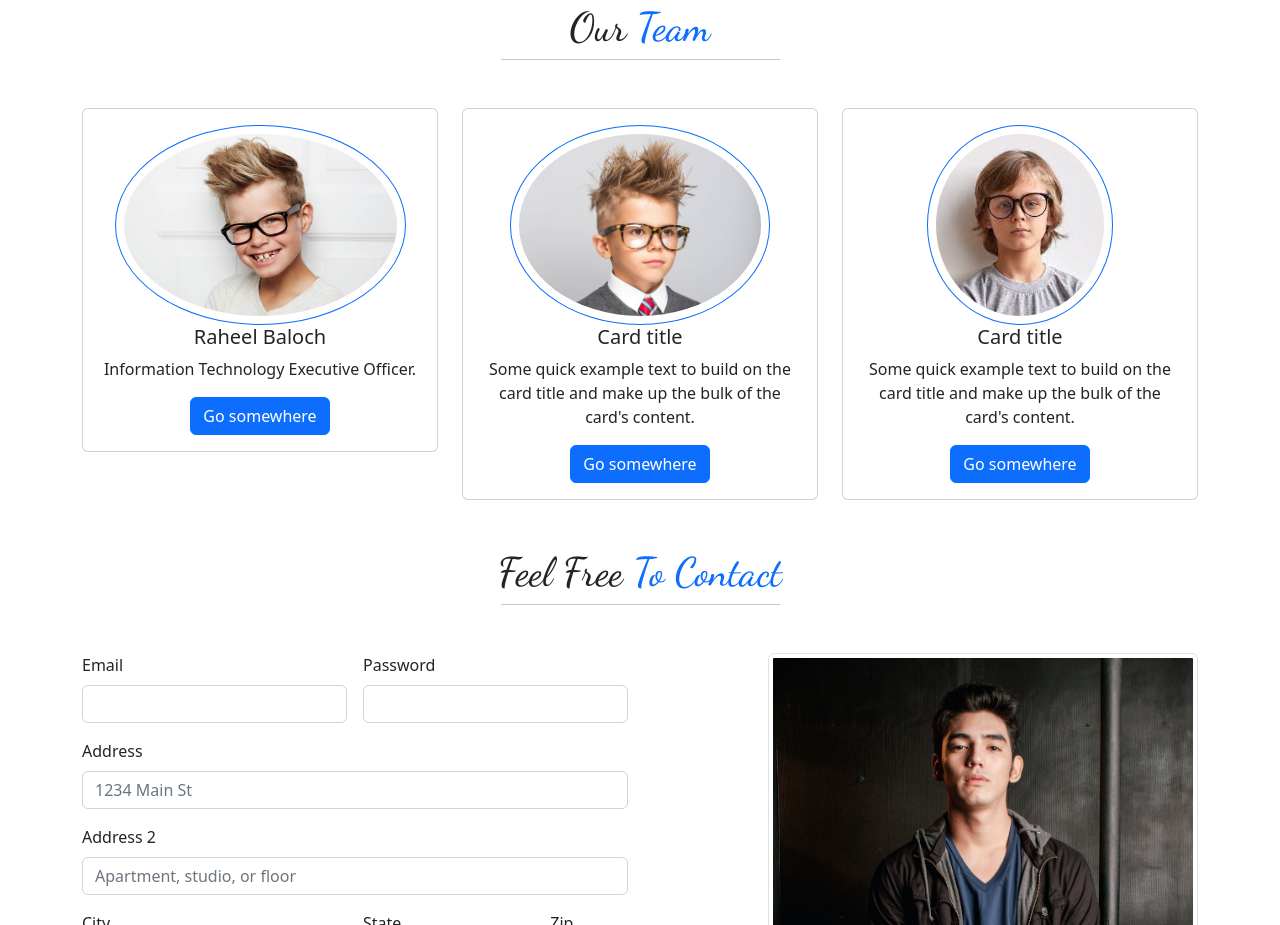
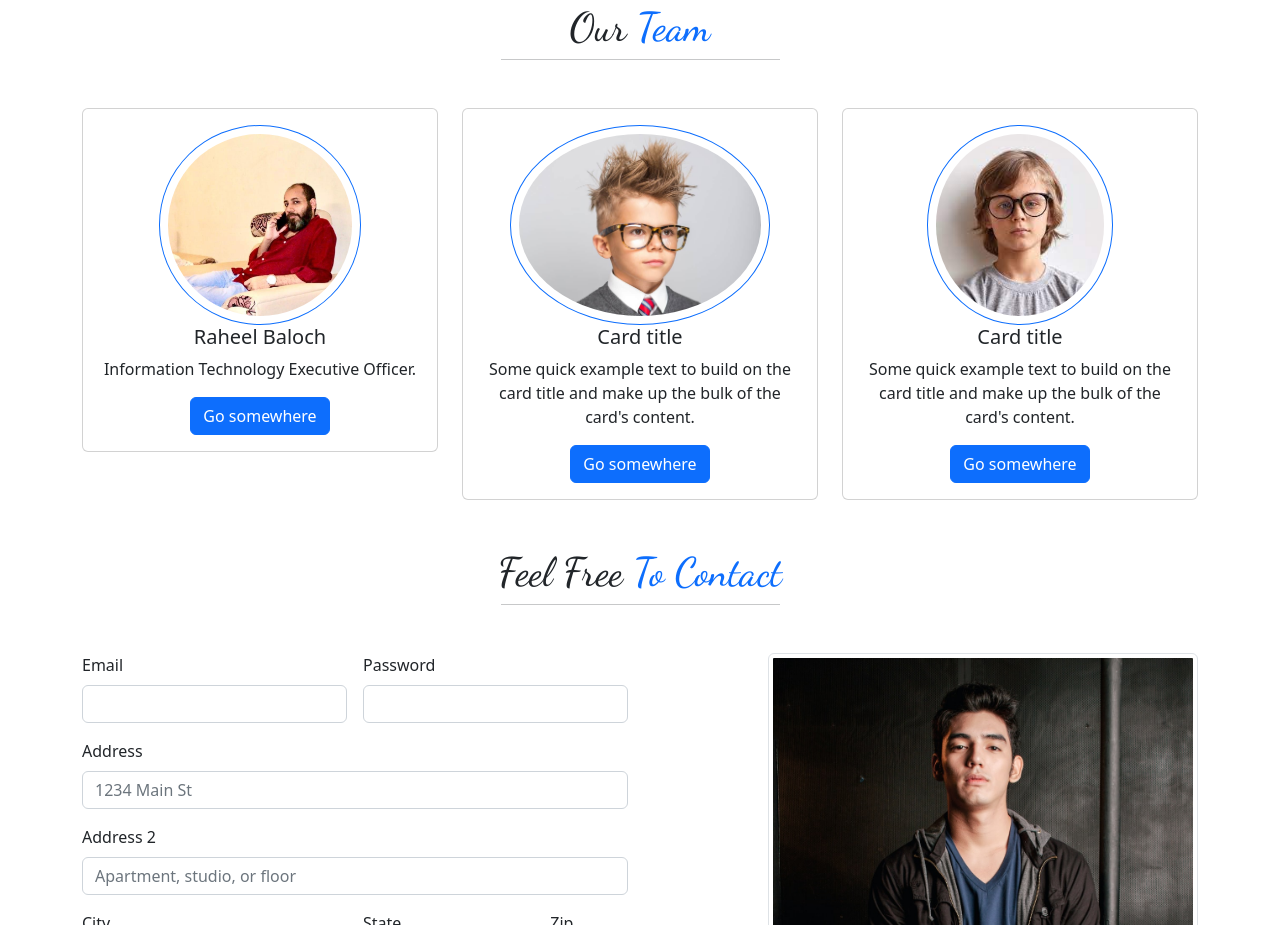
Before and after one commit to MTaimoor12345/BootStrap, a plain HTML site: page index.html in a window 1280 px wide. Shown: the part 2279-3204 px from the top of the page. Drawn offline with nearby package versions, Linux system fonts and the light colour scheme.

Commit message:
reheel pics

```diff
--- a/index.html
+++ b/index.html
@@ -279,7 +279,7 @@
                       <div class="col-sm-12 col-md-4 col-lg-4 col-12 ">
                         <div class="card">
                           <div class="card-body">
-                            <img src="./images/boy1.jpg" alt="" class="img-fluid rounded-circle p-2 border border-primary img3">
+                            <img src="./images/raheel.jpeg" alt="" class="img-fluid rounded-circle p-2 border border-primary img3">
                             <h5 class="card-title text-center">Raheel Baloch</h5>
                             <p class="card-text">Information Technology Executive Officer.</p>
                             <a href="#" class="btn btn-primary">Go somewhere</a>
```
